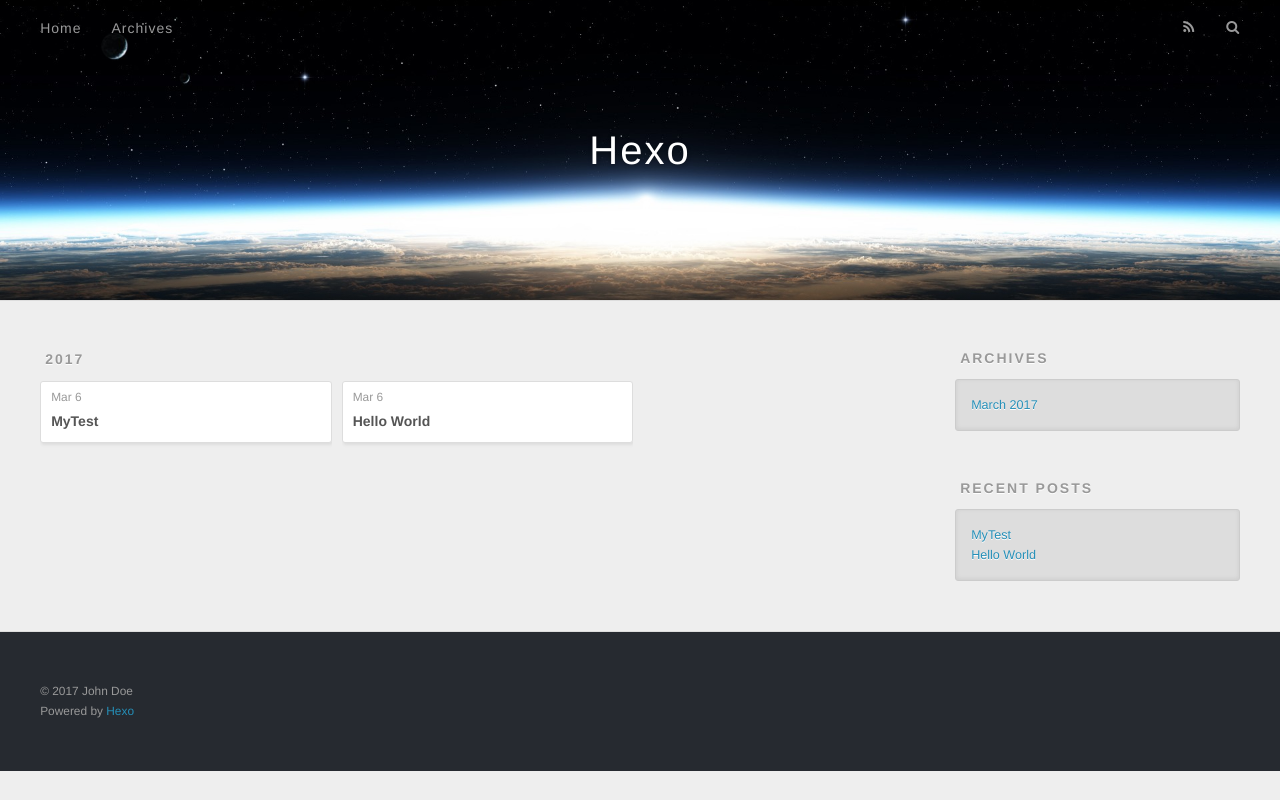
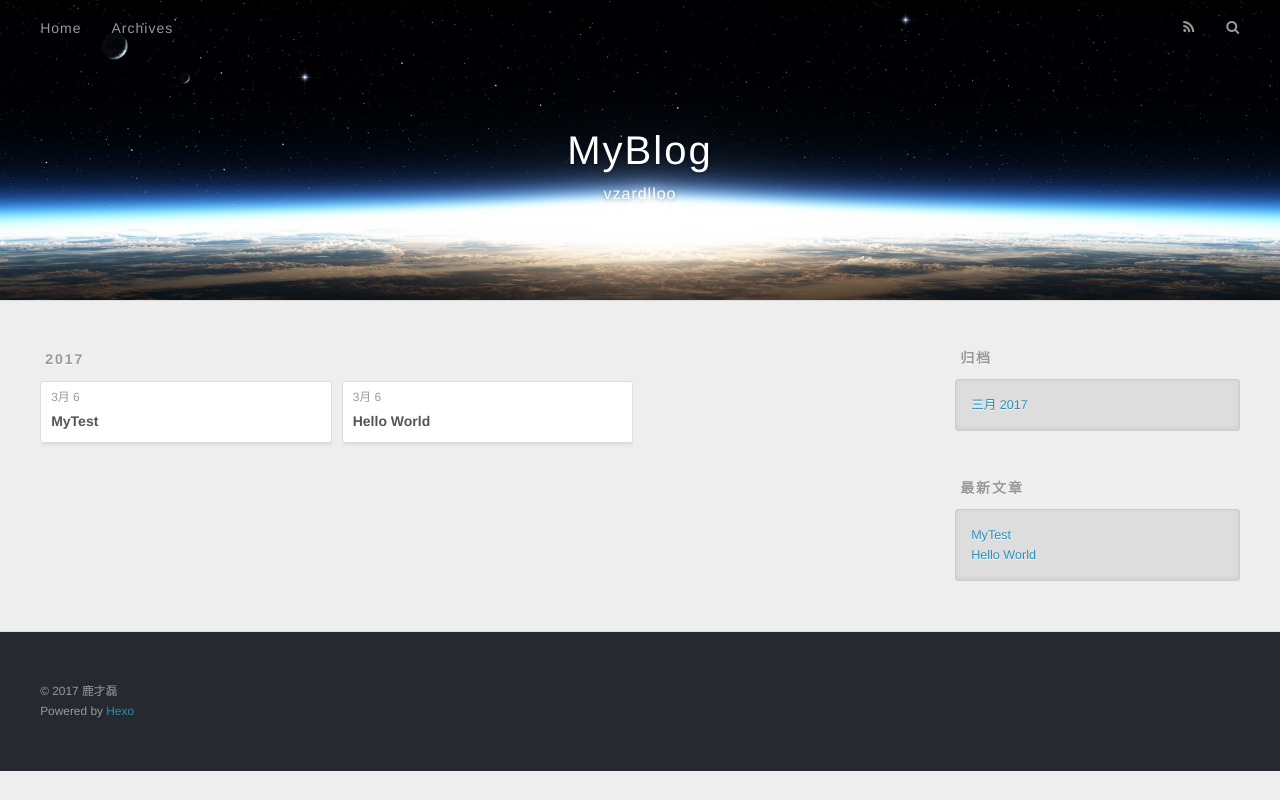
Before and after one commit to vzardlloo/vzardlloo.github.io, a plain HTML site: page archives/2017/03/index.html in a window 1280 px wide. Drawn offline with nearby package versions, Linux system fonts and the light colour scheme.

Commit message:
Site updated: 2017-03-06 17:02:04

```diff
--- a/archives/2017/03/index.html
+++ b/archives/2017/03/index.html
@@ -3,16 +3,16 @@
 <head>
   <meta charset="utf-8">
 
-  <title>Archives: 2017/3 | Hexo</title>
+  <title>归档: 2017/3 | MyBlog</title>
   <meta name="viewport" content="width=device-width, initial-scale=1, maximum-scale=1">
   <meta property="og:type" content="website">
-<meta property="og:title" content="Hexo">
+<meta property="og:title" content="MyBlog">
 <meta property="og:url" content="http://yoursite.com/archives/2017/03/index.html">
-<meta property="og:site_name" content="Hexo">
+<meta property="og:site_name" content="MyBlog">
 <meta name="twitter:card" content="summary">
-<meta name="twitter:title" content="Hexo">
+<meta name="twitter:title" content="MyBlog">
 
-    <link rel="alternate" href="/atom.xml" title="Hexo" type="application/atom+xml">
+    <link rel="alternate" href="/atom.xml" title="MyBlog" type="application/atom+xml">
 
 
     <link rel="icon" href="/favicon.png">
@@ -33,8 +33,12 @@
   <div id="header-outer" class="outer">
     <div id="header-title" class="inner">
       <h1 id="logo-wrap">
-        <a href="/" id="logo">Hexo</a>
+        <a href="/" id="logo">MyBlog</a>
       </h1>
+
+        <h2 id="subtitle-wrap">
+          <a href="/" id="subtitle">vzardlloo</a>
+        </h2>
 
     </div>
     <div id="header-inner" class="inner">
@@ -50,7 +54,7 @@
 
           <a id="nav-rss-link" class="nav-icon" href="/atom.xml" title="RSS Feed"></a>
 
-        <a id="nav-search-btn" class="nav-icon" title="Search"></a>
+        <a id="nav-search-btn" class="nav-icon" title="搜索"></a>
       </nav>
       <div id="search-form-wrap">
         <form action="//google.com/search" method="get" accept-charset="UTF-8" class="search-form"><input type="search" name="q" results="0" class="search-form-input" placeholder="Search"><button type="submit" class="search-form-submit">&#xF002;</button><input type="hidden" name="sitesearch" value="http://yoursite.com"></form>
@@ -76,7 +80,7 @@
   <div class="archive-article-inner">
     <header class="archive-article-header">
       <a href="/2017/03/06/MyTest/" class="archive-article-date">
-  <time datetime="2017-03-06T08:21:22.000Z" itemprop="datePublished">Mar 6</time>
+  <time datetime="2017-03-06T08:21:22.000Z" itemprop="datePublished">3月 6</time>
 </a>
 
 
@@ -95,7 +99,7 @@
   <div class="archive-article-inner">
     <header class="archive-article-header">
       <a href="/2017/03/06/hello-world/" class="archive-article-date">
-  <time datetime="2017-03-06T07:33:14.096Z" itemprop="datePublished">Mar 6</time>
+  <time datetime="2017-03-06T07:33:14.096Z" itemprop="datePublished">3月 6</time>
 </a>
 
 
@@ -126,9 +130,9 @@
 
 
   <div class="widget-wrap">
-    <h3 class="widget-title">Archives</h3>
+    <h3 class="widget-title">归档</h3>
     <div class="widget">
-      <ul class="archive-list"><li class="archive-list-item"><a class="archive-list-link" href="/archives/2017/03/">March 2017</a></li></ul>
+      <ul class="archive-list"><li class="archive-list-item"><a class="archive-list-link" href="/archives/2017/03/">三月 2017</a></li></ul>
     </div>
   </div>
 
@@ -136,7 +140,7 @@
 
 
   <div class="widget-wrap">
-    <h3 class="widget-title">Recent Posts</h3>
+    <h3 class="widget-title">最新文章</h3>
     <div class="widget">
       <ul>
 
@@ -160,7 +164,7 @@
 
   <div class="outer">
     <div id="footer-info" class="inner">
-      &copy; 2017 John Doe<br>
+      &copy; 2017 鹿才磊<br>
       Powered by <a href="http://hexo.io/" target="_blank">Hexo</a>
     </div>
   </div>
```
Also changed, not shown: 2017/03/06/MyTest/index.html (+14 -10 lines), 2017/03/06/hello-world/index.html (+14 -10 lines), archives/2017/index.html (+17 -13 lines), archives/index.html (+17 -13 lines), index.html (+17 -13 lines).
